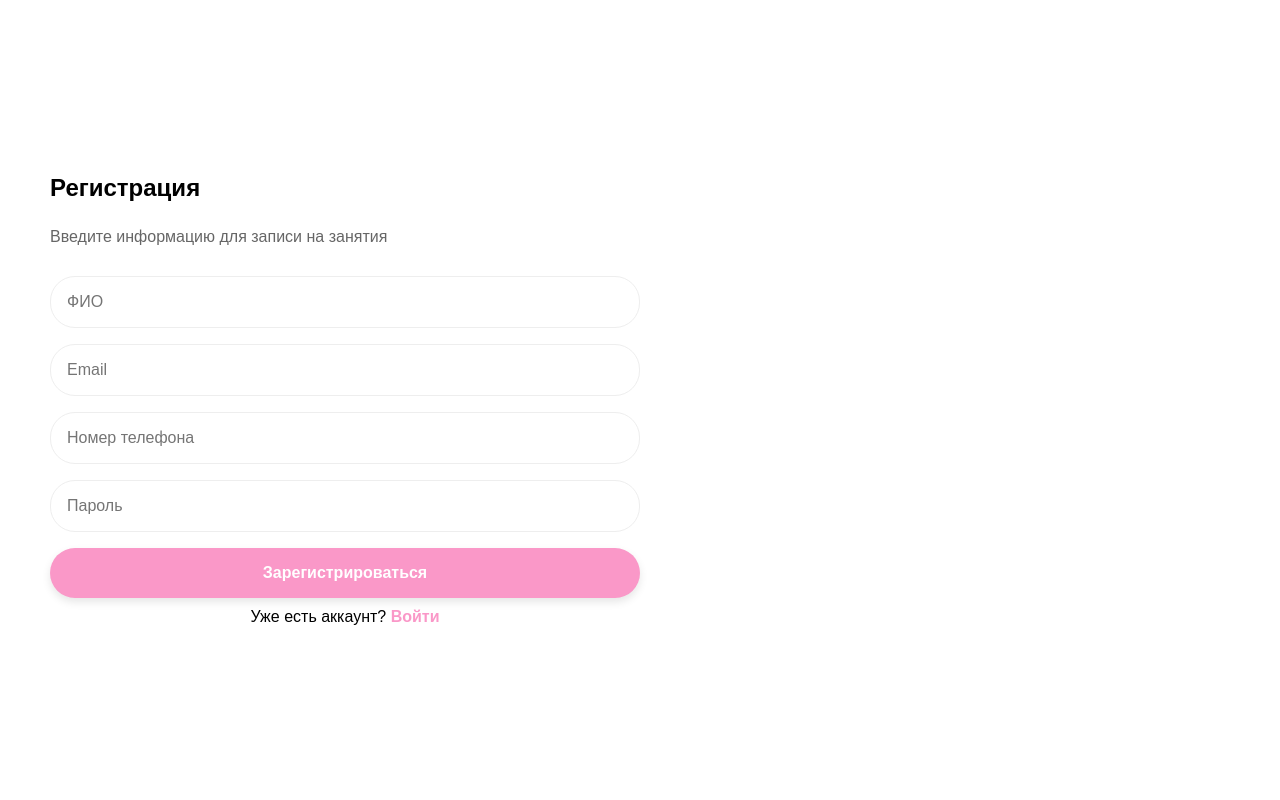
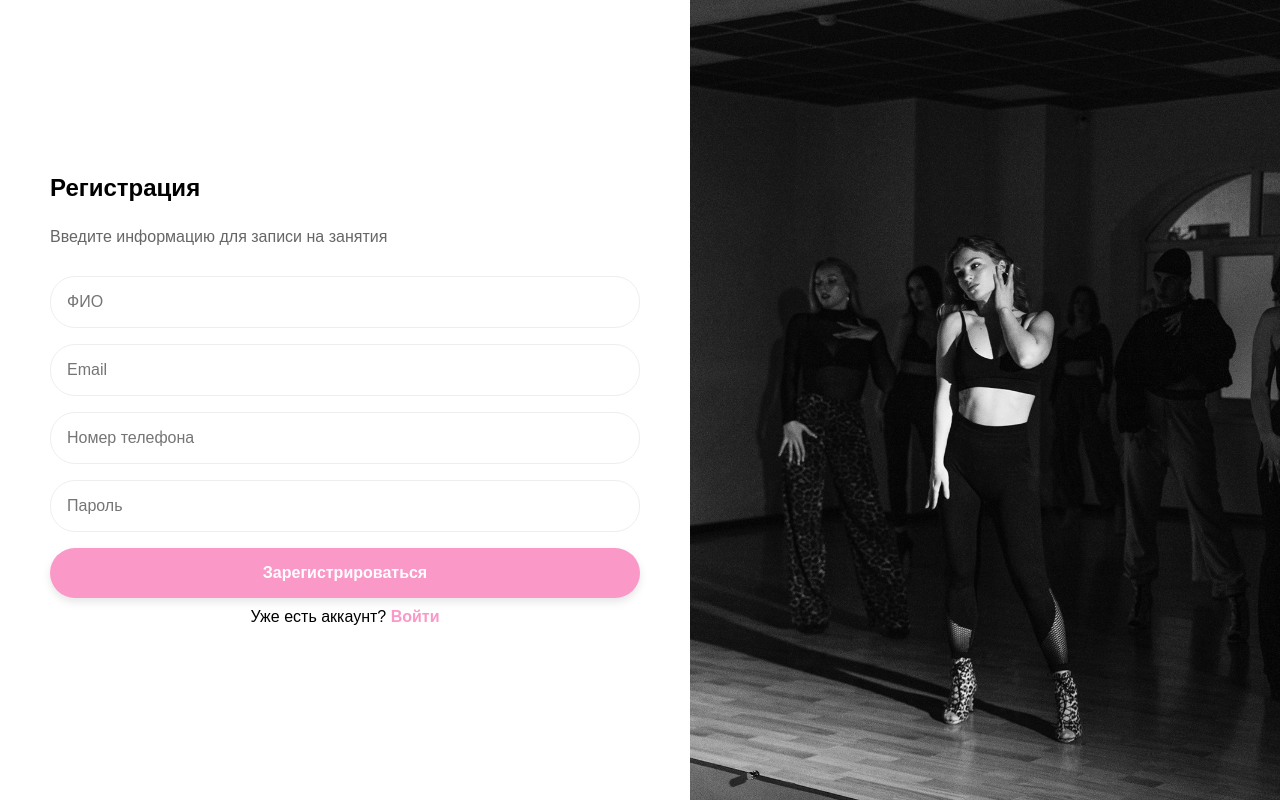
Before and after one commit to Dusyaya/Site2, a website: page login.html in a window 1280 px wide. Drawn offline with nearby package versions, Linux system fonts and the light colour scheme.

Commit message:
Update login.html

```diff
--- a/login.html
+++ b/login.html
@@ -28,7 +28,7 @@
 
         .right {
             flex: 1;
-            background-image: url('http://localhost/my-node-form/data/media/Imgg_182.jpg');
+            background-image: url('./data/media/Imgg_182.jpg');
             background-size: cover;
             background-position: center;
         }
```
